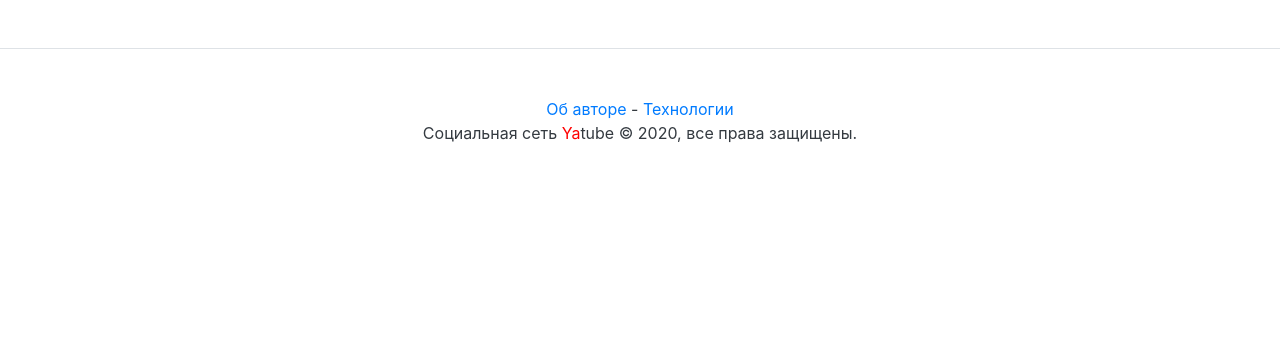
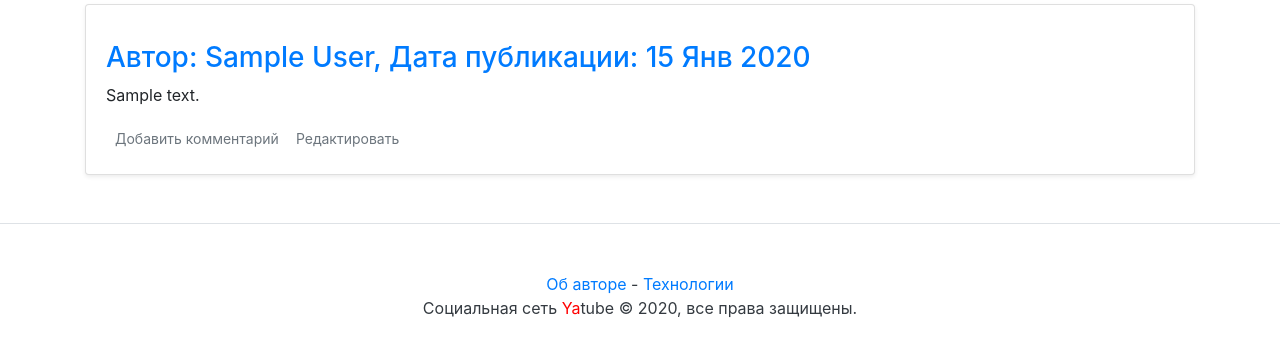
Before and after one commit to afrlv1/hw04_tests, a Django app: page / in a window 1280 px wide. Shown: the part 56-413 px from the top of the page. Run offline with Django 3.2, Linux system fonts and the light colour scheme; a user stored in the database is signed in; tables that the repository leaves empty hold one stand-in row (values such as "Sample post"); some libraries are stand-ins or nearby versions.

Commit message:
New added files to rep

```diff
--- a/templates/index.html
+++ b/templates/index.html
@@ -1,13 +1,31 @@
 {% extends "base.html" %}
 {% block title %} Последние обновления на сайте {% endblock %}
 {% block content %}
-        {% for post in posts %}
-            <h3>
-                Автор: {{ post.author.get_full_name }}, Дата публикации: {{ post.pub_date|date:"d M Y" }}
-            </h3>
-            <p>{{ post.text|linebreaksbr }}</p>
-            <hr>
-        {% endfor %}
+    {% for post in page %}
+    <!-- Начало блока с отдельным постом -->
+        <div class="card mb-3 mt-1 shadow-sm">
+            <div class="card-body">
+                <p class="card-text">
+                    <!-- Ссылка на страницу автора в атрибуте href; username автора в тексте ссылки -->
+                    <a href="/{{ post.author }}/"><h3>
+                        Автор: {{ post.author.get_full_name }}, Дата публикации: {{ post.pub_date|date:"d M Y" }}
+                    </h3> </a>
+                    <!-- Текст поста -->
+                    {{ post.text }}
+                </p>
+                <div class="d-flex justify-content-between align-items-center">
+                    <div class="btn-group ">
+                        <!-- Ссылка на страницу записи в атрибуте href-->
+                        <a class="btn btn-sm text-muted" href="/{{ post.author }}/{{ post.id }}/" role="button">Добавить комментарий</a>
+                        <!-- Ссылка на редактирование, показывается только автору записи -->
+                        {% if request.user == post.author  %}
+                            <a class="btn btn-sm text-muted" href="{% url 'post_edit' username=request.user post_id=post.pk %}" role="button">Редактировать</a>
+                        {% endif %}
+                    </div>
+                </div>
+            </div>
+        </div>
+    {% endfor %}
 
     {% if page.has_other_pages %}
         {% include "paginator.html" with items=page paginator=paginator%}
```
